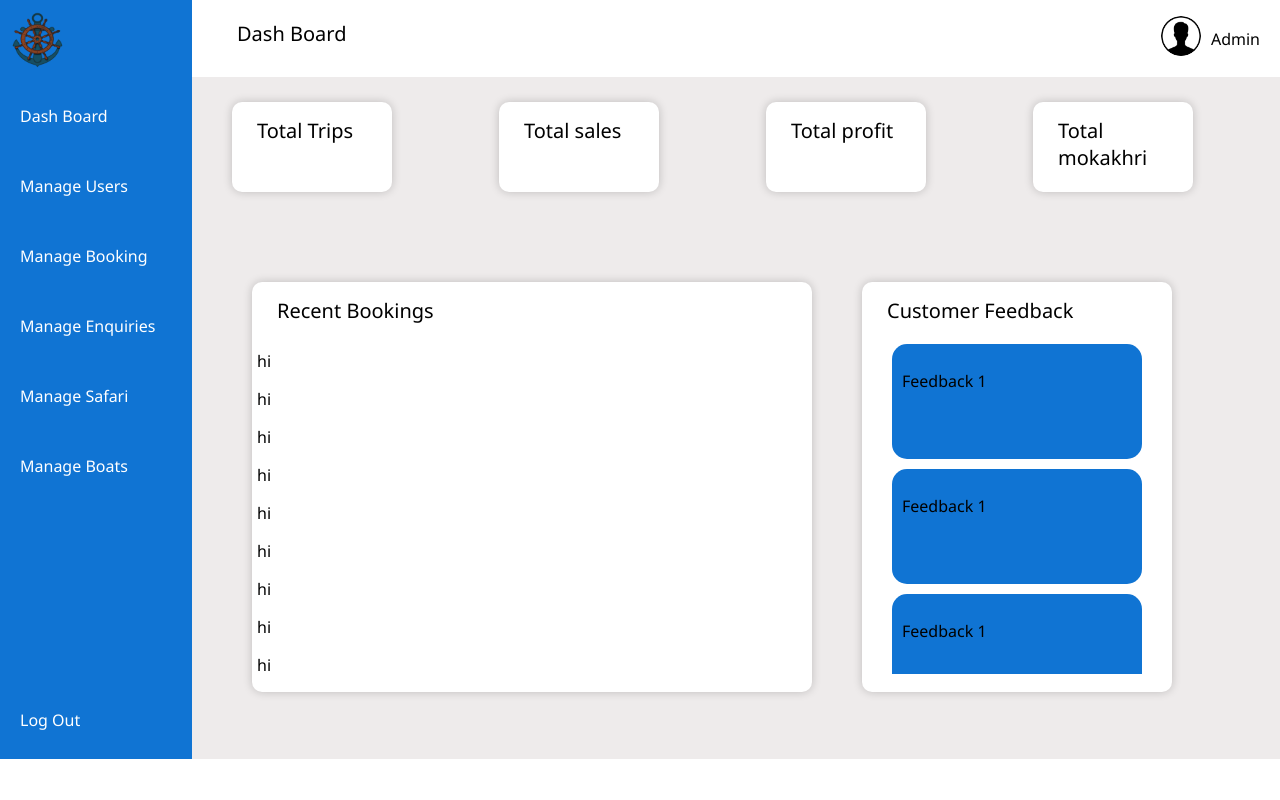
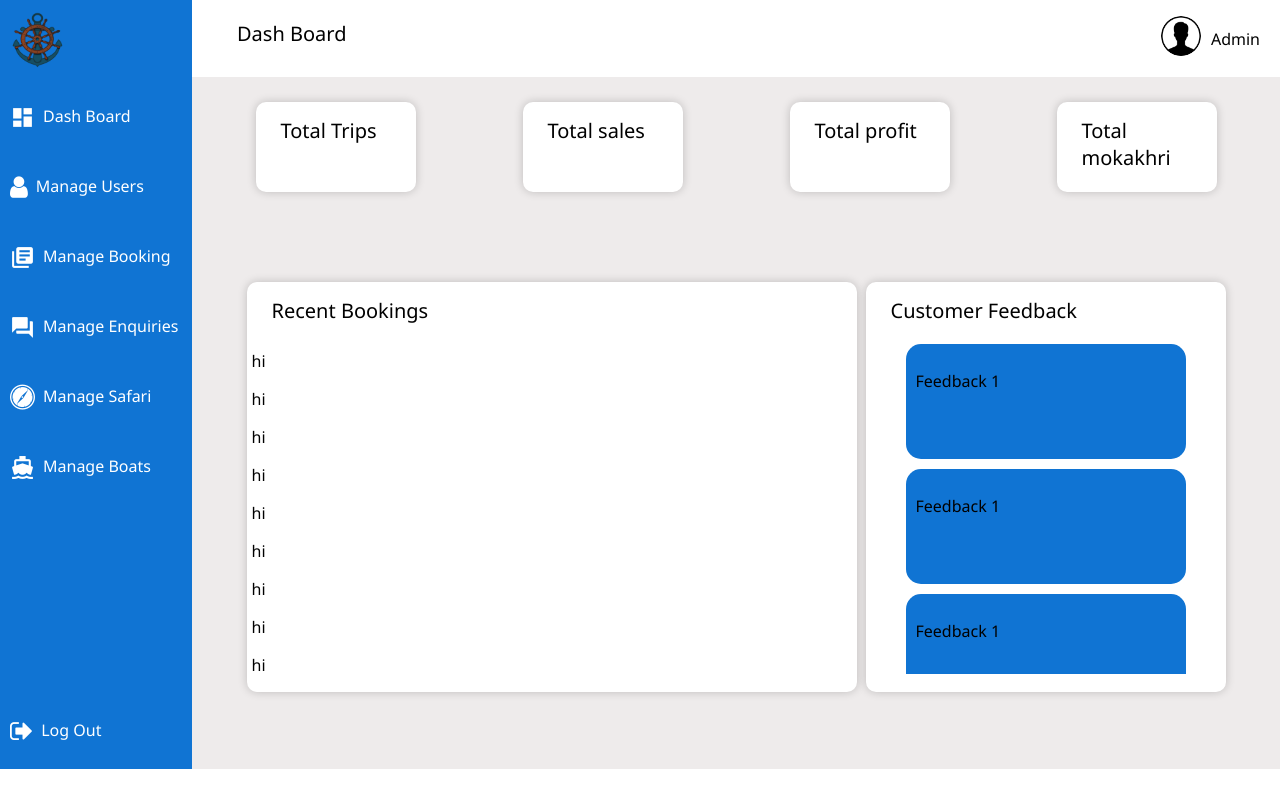
Before and after one commit to Gayashaan/Boat_Safari_Management_System, a PHP site: page /admin/admin_panel.html in a window 1280 px wide. Run offline with PHP 8.4, Linux system fonts and the light colour scheme.

Commit message:
icon updates in the admin panel

```diff
--- a/admin/admin_panel.html
+++ b/admin/admin_panel.html
@@ -5,7 +5,16 @@
     <meta http-equiv="X-UA-Compatible" content="IE=edge">
     <meta name="viewport" content="width=device-width, initial-scale=1.0">
     <link rel="stylesheet" href="/admin/css/admin_panel.css">
+    <!-- This are icon for dash board -->
+    <link href="https://fonts.googleapis.com/icon?family=Material+Icons" rel="stylesheet">
+    <link rel="stylesheet" href="https://cdnjs.cloudflare.com/ajax/libs/font-awesome/4.7.0/css/font-awesome.min.css">
+    <link href="https://fonts.googleapis.com/icon?family=Material+Icons" rel="stylesheet">
+
+    <!-- This are icon for dash board -->
+
+    <!-- scroll reveal effect -->
     <script src="https://unpkg.com/scrollreveal"></script>
+    <!-- scroll reveal effect -->
     <title>Admin</title>
 </head>
 <body>
@@ -20,13 +29,13 @@
 
             <div class="menu">
                 <ul>
-                    <li><a href="/admin/admin_panel.html">Dash Board</a></li>
-                    <li><a href="/admin/manageUsers.html">Manage Users</a></li>
-                    <li><a href="/admin/manageBooking.html">Manage Booking</a></li>
-                    <li><a href="/admin/manageEnquiry.html">Manage Enquiries</a></li>
-                    <li><a href="/admin/manageSafari.html">Manage Safari</a></li>
-                    <li><a href="/admin/manageBoat.html">Manage Boats</a></li>
-                    <li id="logout"><a href="#">Log Out</a></li>
+                    <li><a href="/admin/admin_panel.html"> <i class="material-icons" style="font-size:25px; color:white">dashboard</i>Dash Board</a></li>
+                    <li><a href="/admin/manageUsers.html"> <i class="fa fa-user" style="font-size:25px; color:white"></i>Manage Users</a></li>
+                    <li><a href="/admin/manageBooking.html"> <i class="material-icons" style="font-size:25px;color:white">library_books</i>Manage Booking</a></li>
+                    <li><a href="/admin/manageEnquiry.html"> <i class="material-icons" style="font-size:25px;color:white">question_answer</i>Manage Enquiries</a></li>
+                    <li><a href="/admin/manageSafari.html"> <i class="fa fa-safari" style="font-size:25px;color:white"></i>Manage Safari</a></li>
+                    <li><a href="/admin/manageBoat.html"> <i class="material-icons" style="font-size:25px;color:white">directions_boat</i>Manage Boats</a></li>
+                    <li id="logout"><a href="#"> <i class="fa fa-sign-out" style="font-size:25px;color:white"></i>Log Out</a></li>
                 </ul>
             </div>
 
--- a/admin/css/admin_panel.css
+++ b/admin/css/admin_panel.css
@@ -34,25 +34,32 @@ html,body{
 }
 
 .menu > ul{
-
+    display: flex;
+    flex-direction: column;
     padding: 0;
     margin: 0;
     list-style-type: none;
 }
 .menu > ul > li{
-    display: flex;
-    justify-content: left;
-    text-align: left;
+
     margin-bottom: 10px;
     height: 60px;
     transition: 0.5s;
 }
+
 .menu > ul > li > a{
-    margin-left: 20px;
+    display: flex;
+    justify-content: left;
+    margin-left: 10px;
     margin-top: 20px;
     color: #fff;
     text-decoration: none;
 }
+
+.menu > ul > li > a >i{
+    margin-right: 8px;
+}
+
 .menu > ul > li:hover{
     background: #0e5ba3;
 }
@@ -108,6 +115,7 @@ html,body{
     display: flex;
     flex-direction: row;
     flex-wrap: wrap;
+    justify-content: space-between;
     padding: 10px;
     margin-top: 15px;
     margin-bottom: 10px;
@@ -123,7 +131,7 @@ html,body{
     display: flex;
     flex-direction: column;
     padding: 5px;
-    margin-left: 30px;
+    margin-left: auto;
     margin-right: auto;
     margin-bottom: 10px;
     transition: 0.5s;
@@ -151,7 +159,7 @@ html,body{
 
 
 .middle_panel > .lower_boxes{
-    /* background-color: yellow; */
+    margin: 0;
     display: flex;
     flex-direction: row;
     height: auto;
@@ -164,13 +172,13 @@ html,body{
 .middle_panel > .lower_boxes > .left_box{
     background-color: rgb(255, 255, 255);
     box-shadow: 0 0 10px 0 rgba(0,0,0,0.2);
-    width: 550px;
+    width: 600px;
     height: 400px;
     border-radius: 10px;
     padding: 5px;
     margin: 10px;
-    margin-left: 10px;
-    margin-right: 40px;
+    margin-left: auto;
+    margin-right: auto;
 
 }
 .middle_panel > .lower_boxes > .left_box > .grid{
@@ -181,13 +189,13 @@ html,body{
 .middle_panel > .lower_boxes > .right_box{
     background-color: rgb(255, 255, 255);
     box-shadow: 0 0 10px 0 rgba(0,0,0,0.2);
-    width: 300px;
+    width: 350px;
     height: 400px;
     border-radius: 10px;
     padding: 5px;
     margin-top: 10px;
-    margin-right: 50px;
-    margin-left: 10px;
+    margin-right: auto;
+    margin-left: auto;
 
 
 }
@@ -206,6 +214,7 @@ html,body{
 
 
 .middle_panel > .lower_boxes > .right_box > .feedBox{
+
     width: relative;
     height: 340px;
     overflow: auto;
@@ -213,7 +222,7 @@ html,body{
 
 .middle_panel > .lower_boxes > .right_box > .feedBox >.feed{
     background-color: #1074d3;
-    width: 230px;
+    width: 260px;
     height: 95px;
     border-radius: 15px;
     margin-left: auto;
```
Also changed, not shown: admin/manageBoat.html (+17 -7 lines), admin/manageBooking.html (+17 -7 lines), admin/manageEnquiry.html (+17 -7 lines), admin/manageSafari.html (+17 -7 lines), admin/manageUsers.html (+17 -7 lines).
